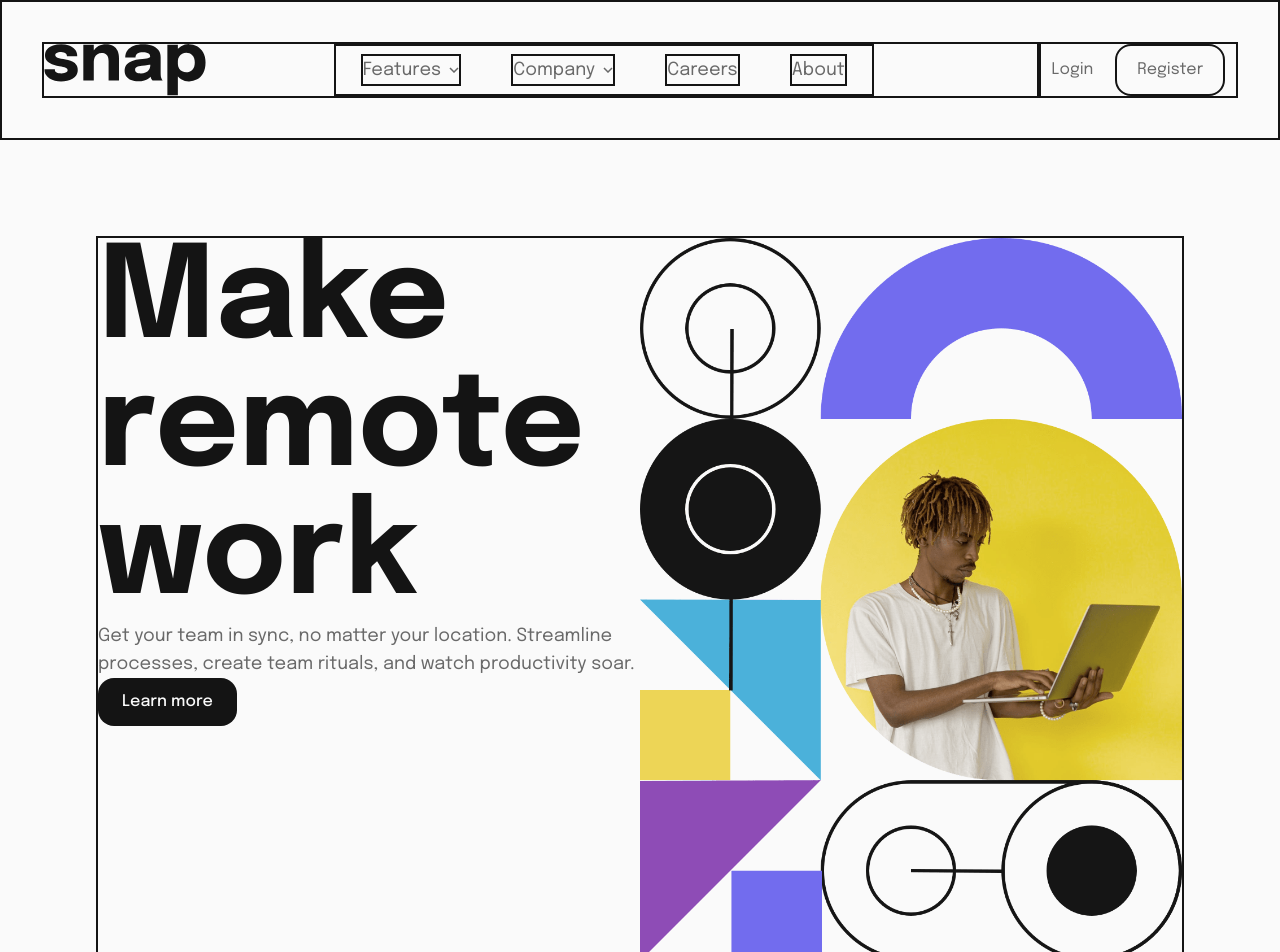
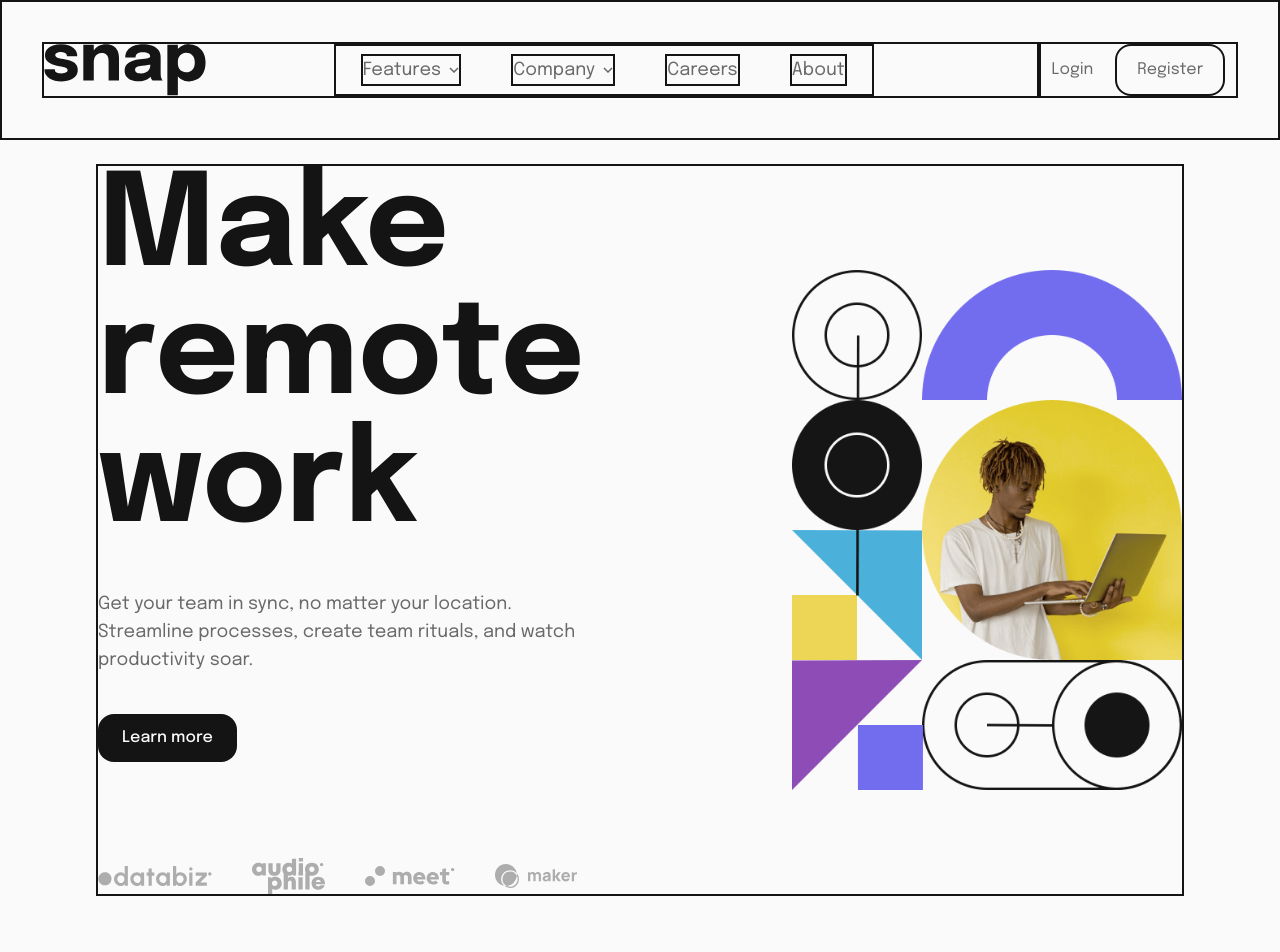
Before and after one commit to KazeemOluwanifemi/snap-site, a React (Vite) app: page / in a window 1280 px wide. Shown: the top 952 px of the page. After the commit the page ends 896 px from the top, so only its background shows below. Built offline with nearby package versions, Linux system fonts and the light colour scheme.

Commit message:
made alignments adjustments

```diff
--- a/src/App.tsx
+++ b/src/App.tsx
@@ -5,9 +5,9 @@ import Main from './components/main.tsx';
 
 export default function App() {
   return (
-    <main className="font-epilogue">
+    <body className="font-epilogue">
       <Navbar></Navbar>
       <Main></Main>
-    </main>
+    </body>
   )
 }
--- a/src/components/main.tsx
+++ b/src/components/main.tsx
@@ -1,13 +1,24 @@
 import Button from "./button"
 
 export default function Main(){
-    return <div className="border-solid border-2 border-almost-black m-24 flex flex-row">
-        <div className="main-text w-1/2 justify-around">
-            <h1 className="font-bold text-almost-black text-9xl">Make remote work</h1>
-            <p className="text-lg text-medium-gray">Get your team in sync, no matter your location.
+    return <main className=" w-w-main border-solid border-2 border-almost-black flex flex-row justify-center items-center gap-52 mx-auto mt-6">
+        <div className="main-text w-1/2 flex flex-row flex-wrap justify-start gap-x-48 gap-y-10">
+            <h1 className="font-bold text-almost-black text-9xl content-between">Make remote work</h1>
+            <p className="text-lg text-medium-gray content-between">Get your team in sync, no matter your location.
             Streamline processes, create team rituals, and watch productivity soar.</p>
             <Button></Button>
+
+            <div className="images flex items-center justify-between gap-x-10 mt-14 ">
+                <img src="/proj-assets/images/client-databiz.svg" alt="databiz-logo" />
+                <img src="/proj-assets/images/client-audiophile.svg" alt="audiophile-logo" />
+                <img src="/proj-assets/images/client-meet.svg" alt="client-meet-logo" />
+                <img src="/proj-assets/images/client-maker.svg" alt="maker-logo" />
+            </div>
         </div>
-        <img src="/proj-assets/images/image-hero-desktop.png" className="w-1/2"></img>
-    </div>
+
+        <div className="w-1/2 gap-6 flex justify-end">
+            <img src="/proj-assets/images/image-hero-desktop.png" ></img>
+        </div>
+
+    </main>
 }
--- a/tailwind.config.js
+++ b/tailwind.config.js
@@ -17,6 +17,11 @@ export default {
       },
       width: {
         'w-navbar': '540px',
+        'w-main': '85vw',
+      },
+
+      height: {
+        'h-main': '50vh',
       }
 
     },
```
